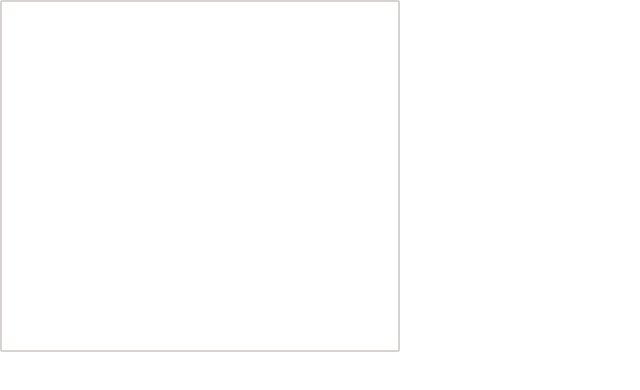
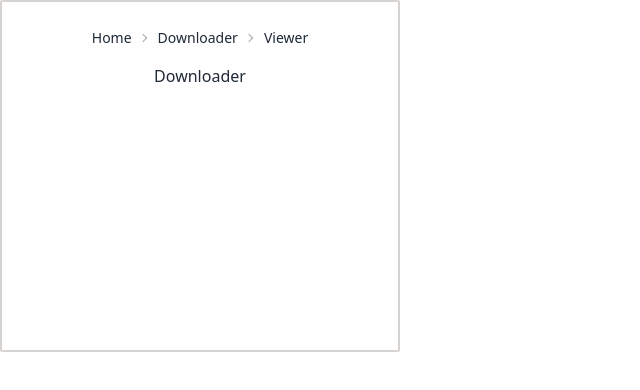
Before and after one commit to burakbehlull/discord-message-downloader, a React (Vite) app in the folder chrome-extension/src/views/: page /downloader in a window 1280 px wide. Before the commit this address had no page. Shown: the top 390 px of the page, without its empty margins (0-640 px from the left). Built offline with nearby package versions, Linux system fonts and the light colour scheme.

Commit message:
feat: Add downloader component

```diff
--- a/chrome-extension/src/views/src/pages/Dashboard.jsx
+++ b/chrome-extension/src/views/src/pages/Dashboard.jsx
@@ -1,8 +1,11 @@
+import { useOutletContext } from "react-router-dom";
 
-export default function Dashboard(){
+export default function Dashboard({num}){
+  const user = useOutletContext();
 	return (
 		<>
 			DASH
+			{user.num}
 		</>
 	)
 }
--- /dev/null
+++ b/chrome-extension/src/views/src/pages/Downloader.jsx
@@ -0,0 +1,9 @@
+import { useOutletContext } from "react-router-dom";
+
+export default function Downloader(){
+	return (
+		<>
+			Downloader
+		</>
+	)
+}
--- a/chrome-extension/src/views/src/pages/Layout.jsx
+++ b/chrome-extension/src/views/src/pages/Layout.jsx
@@ -1,21 +1,27 @@
-import { Outlet } from "react-router-dom"
+import { Outlet, useNavigate } from "react-router-dom"
 import { Breadcrumbs } from "@components"
 
+export default function Layout(){
+	const navigate = useNavigate()
 
-export default function Layout(){
-	// w-[380px]
+	function handleNavigator(name){
+		navigate(name)
+	}
+
+	const user = { num: "Burak", role: "admin" };
+	// justify-center
 	return (
-		<div className="flex flex-col items-center justify-center p-2 text-center h-full">
+		<div className="flex flex-col items-center p-2 gap-2 text-center h-full w-[376px]">
 
 			<nav>
 				<Breadcrumbs>
-					<li><a>Home</a></li>
-					<li><a>Downloader</a></li>
-					<li><a>Viewer</a></li>
+					<li><a onClick={()=> handleNavigator("/")}>Home</a></li>
+					<li><a onClick={()=> handleNavigator("/downloader")}>Downloader</a></li>
+					<li><a onClick={()=> handleNavigator("/viewer")}>Viewer</a></li>
 				</Breadcrumbs>
 			</nav>
 			<main>
-				<Outlet />
+				<Outlet context={user} />
 			</main>
 		</div>
 	)
--- /dev/null
+++ b/chrome-extension/src/views/src/pages/Viewer.jsx
@@ -0,0 +1,9 @@
+import { useOutletContext } from "react-router-dom";
+
+export default function Viewer(){
+	return (
+		<>
+			viewer
+		</>
+	)
+}
```
Also changed, not shown: chrome-extension/src/views/src/pages/index.js (+6 -1 lines), chrome-extension/src/views/src/routes/index.jsx (+7 -3 lines).
